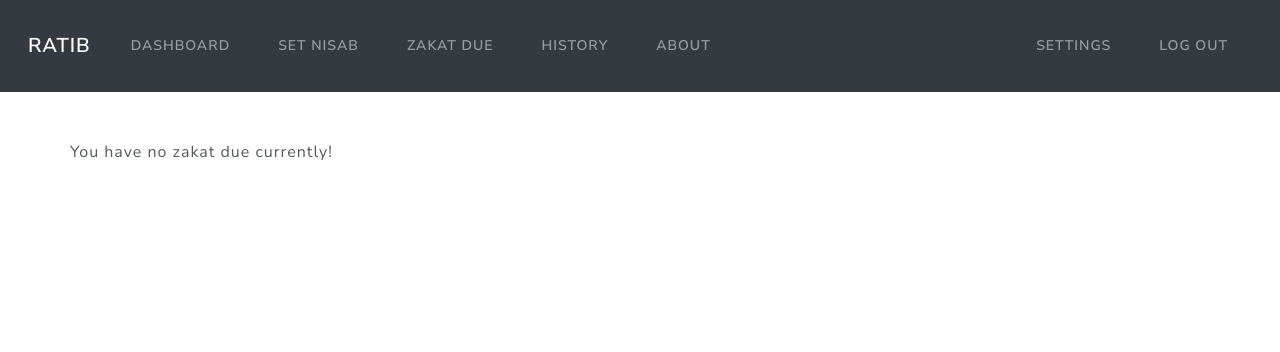
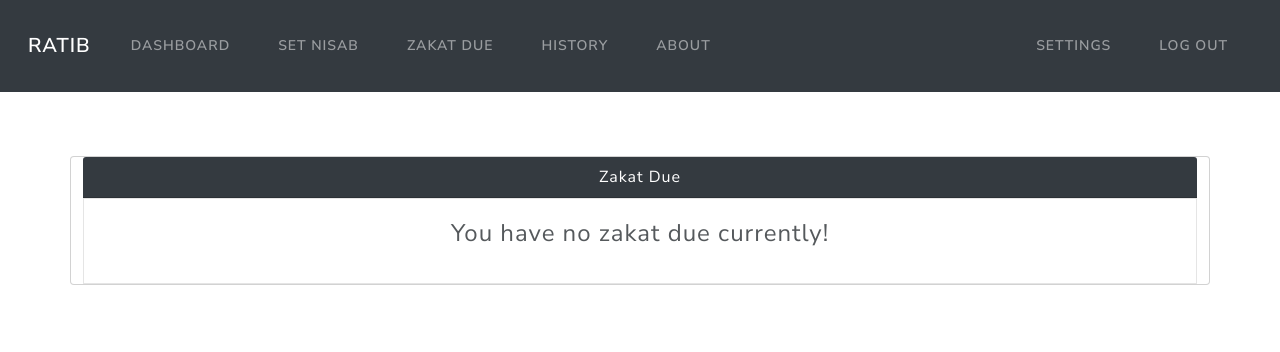
Before and after one commit to faisalsherif7/CS50-final-project, a Flask app: page /due in a window 1280 px wide. Shown: the top 352 px of the page. Run offline with Flask 3, Linux system fonts and the light colour scheme; a user stored in the database is signed in; some libraries are stand-ins or nearby versions.

Commit message:
improvements

```diff
--- a/app.py
+++ b/app.py
@@ -9,7 +9,7 @@ from database import db_session as session
 from models import User, Income, Nisab, Untracked_Income
 from sqlalchemy import func
 
-# imports from util
+# imports from utils
 from utils import login_required, usd, plus_one_hijri, isfloat
 
 
@@ -129,13 +129,7 @@ def register():
 @app.route('/')
 @app.route('/home')
 def index():
-    if flasksession.get("user_id"):
-        userid = flasksession.get("user_id")
-        user = session.query(User).filter_by(id=userid).first()
-        username = user.username if user else None
-        return render_template("home.html", u = username)
-    else:
-        return render_template("home.html", u = 'random user')
+    return render_template("home.html")
 
 
 @app.route('/guide')
@@ -417,6 +411,7 @@ def delete_entry():
 
 
 @app.route('/history')
+@login_required
 def history():
     userid = flasksession.get('user_id')
     incomes = session.query(Income).filter_by(user_id=userid).all()
--- a/templates/due.html
+++ b/templates/due.html
@@ -37,7 +37,14 @@
 
 {% else %}
 
-You have no zakat due currently!
+<div class="card text-center mt-3">
+    <div class="card-header bg-dark text-white">Zakat Due</div>
+    <div class="card-body bg-light">
+        <p class="fs-3">
+            You have no zakat due currently!
+        </p>
+    </div>
+</div>
 
 {% endif %}
 
--- a/templates/history.html
+++ b/templates/history.html
@@ -3,7 +3,6 @@
 {% block title %}Zakat Due{% endblock %}
 
 {% block content %}
-
 
 
 <div class="table-responsive">
```
Also changed, not shown: zakat.db, 2 other files.
